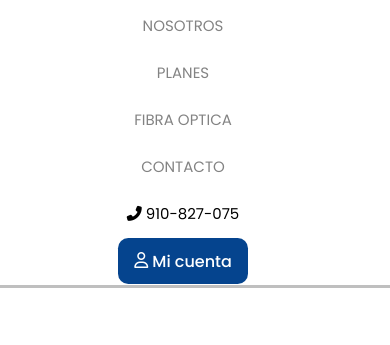
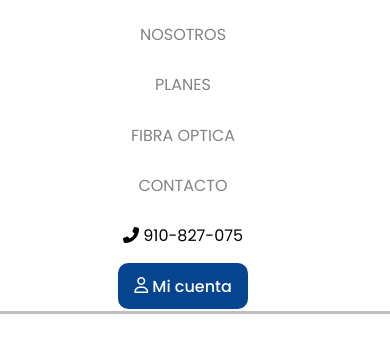
Before and after one commit to surphury/wisptic, an Astro site: page / in a window 390 px wide. Shown: the part 112-457 px from the top of the page. Built offline with nearby package versions, Linux system fonts and the light colour scheme; Astro itself is replaced by a stand-in of ours.

Commit message:
feat: responsive text

```diff
--- a/src/components/Layout.astro
+++ b/src/components/Layout.astro
@@ -11,7 +11,6 @@
 		<link href="https://fonts.googleapis.com/css2?family=Poppins:wght@300;400;500;600;700&display=swap" rel="stylesheet" />
 		<!-- font -->
 		<!-- styles -->
-		<link rel="stylesheet" href="https://unpkg.com/swiper@7/swiper-bundle.min.css" />
 		<style lang="scss" global>
 			*,
 			::before,
@@ -23,11 +22,12 @@
 				--primary-colour: #05448e;
 				--secondary-colour: #fece00;
 				--font: "Poppins", sans-serif;
+				/* font-size: clamp(1.6rem, 0.4vw + 1.2rem, 1.8rem); */
+				font-size: clamp(1rem, 2vw - 1rem, 1.5rem);
 			}
 
 			body {
 				font-family: var(--font);
-				font-size: 15px;
 				margin: 0;
 			}
 
```
